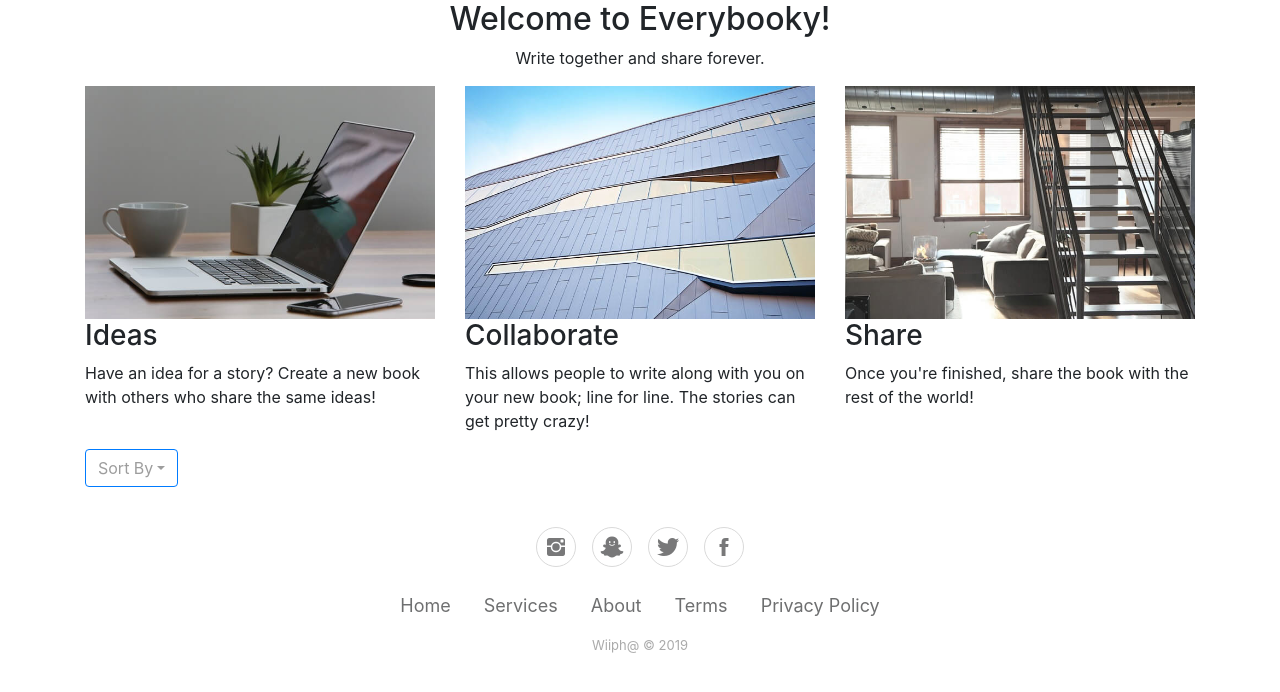
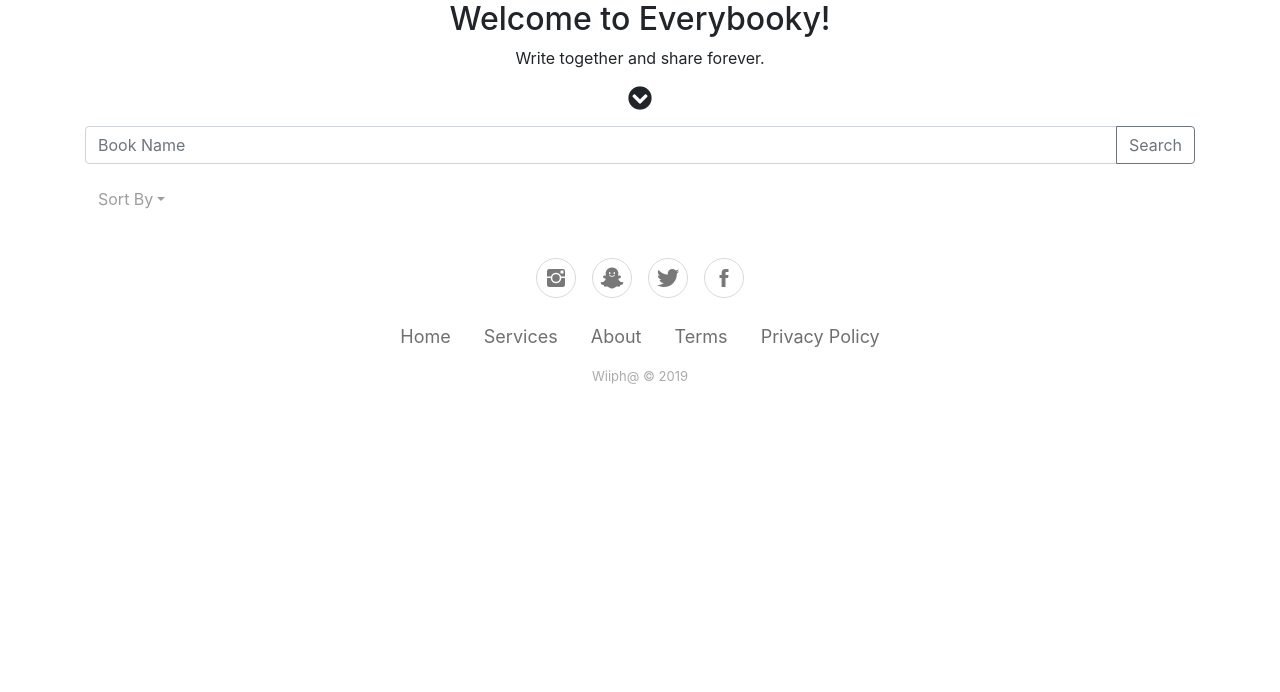
Before and after one commit to j-Riv/everybooky, a Node server app: page / in a window 1280 px wide. Shown: the part 88-780 px from the top of the page. Run offline with Node 20, Linux system fonts and the light colour scheme; some libraries are stand-ins or nearby versions.

Commit message:
added search bar to homepage, updated apiController with searchBook function, updated apiRoutes with search book

```diff
--- /dev/null
+++ b/public/js/homepage.js
@@ -0,0 +1,3 @@
+$(() => {
+    const sortBtn = $("#sortBtn").val();
+})
--- a/routes/apiRoutes.js
+++ b/routes/apiRoutes.js
@@ -3,6 +3,8 @@ const apiController = require('../controllers/apiController.js');
 module.exports = function(app, passport) {
 
     app.get('/api/books', apiController.getBooks);
+
+    app.get('/api/books/:title', apiController.searchBook)
 
     app.post('/api/books', apiController.createBook);
 
--- a/views/homepage.handlebars
+++ b/views/homepage.handlebars
@@ -4,33 +4,54 @@
         <div class="intro">
             <h2 class="text-center">Welcome to Everybooky!</h2>
             <p class="text-center">Write together and share forever.</p>
+            <div class="d-flex justify-content-center">
+                <i class="fas fa-chevron-circle-down" data-toggle="collapse" data-target="#about" aria-expanded="false"
+                    aria-controls="about" style="font-size: 1.5rem"></i>
             </div>
-        <div class="row articles">
-            <div class="col-sm-6 col-md-4 item"><a href="#"><img class="img-fluid" src="public/images/desk.jpg"></a>
+        </div>
+        <div class="collapse" id="about">
+            <div class="row articles text-center">
+                <div class="col-sm-6 col-md-4 item">
+                    <img class="img-fluid" src="public/images/desk.jpg">
                     <h3 class="name">Ideas</h3>
                     <p class="description">Have an idea for a story? Create a new book with others who share the
                         same ideas!</p>
                 </div>
-            <div class="col-sm-6 col-md-4 item"><a href="#"><img class="img-fluid" src="public/images/building.jpg"></a>
+                <div class="col-sm-6 col-md-4 item">
+                    <a href="#"><img class="img-fluid" src="public/images/building.jpg"></a>
                     <h3 class="name">Collaborate</h3>
-                <p class="description">This allows people to write along with you on your new book; line for line. The
-                    stories can get pretty crazy!</p>
+                    <p class="description">You'll be able to write the story line by line with other users!</p>
                 </div>
-            <div class="col-sm-6 col-md-4 item"><a href="#"><img class="img-fluid" src="public/images/loft.jpg"></a>
+                <div class="col-sm-6 col-md-4 item">
+                    <a href="#"><img class="img-fluid" src="public/images/loft.jpg"></a>
                     <h3 class="name">Share</h3>
                     <p class="description">Once you're finished, share the book with the rest of the world!</p>
                 </div>
             </div>
         </div>
     </div>
+</div>
+<!-- Search Bar -->
+<div class="container my-3">
+    <div class="input-group">
+        <input type="text" class="form-control" placeholder="Book Name" aria-label="Search Bar"
+            aria-describedby="searchBtn" id="searchBar" name="searchBar">
+        <div class="input-group-append">
+            <button class="btn btn-outline-secondary" type="button" id="searchBtn">Search</button>
+        </div>
+    </div>
+</div>
+<!-- Search Bar End -->
 <div>
     <div class="container">
         <div class="dropdown">
-            <button class="btn btn-primary dropdown-toggle" data-toggle="dropdown" aria-expanded="false" type="button"
+            <button class="btn btn-transparent dropdown-toggle" data-toggle="dropdown" aria-expanded="false" type="button"
                 style="background-color: rgba(255,255,255,0.4);color: rgb(157,157,157);">Sort By</button>
-            <div class="dropdown-menu" role="menu">
+            <div class="dropdown-menu" role="menu" id="sortBtn">
+                <a class="dropdown-item" role="presentation" href="#newBooks" aria-controls="newBooks"
+                    aria-selected="true">New</a>
                 <a class="dropdown-item" role="presentation" href="#compBooks" aria-controls="completeBooks"
-                    aria-selected="true">Popular</a>
+                    aria-selected="false">Popular</a>
                 <a class="dropdown-item" role="presentation" href="#progBooks" aria-controls="progBooks"
                     aria-selected="false">In Progress</a>
                 <a class="dropdown-item" role="presentation" href="#">Genre</a>
@@ -41,6 +62,7 @@
         <div class="row" id="books">
             <div class="tab-content">
                 <div class="tab-pane" id="compBooks">
+                    <h1>Completed Books</h1>
                     {{#each booksObj}}
                     <!-- Displays all completed books-->
                     {{#if completed}}
@@ -56,6 +78,7 @@
                     {{/each}}
                 </div>
                 <div class="tab-pane" id="progBooks">
+                    <h1>Progress Books</h1>
                     {{#each booksObj}}
                     <!-- Displays all books in progress-->
                     {{#unless completed}}
```
Also changed, not shown: controllers/apiController.js (+11 -0 lines). Lines whose indentation alone changed are shown as unchanged.
